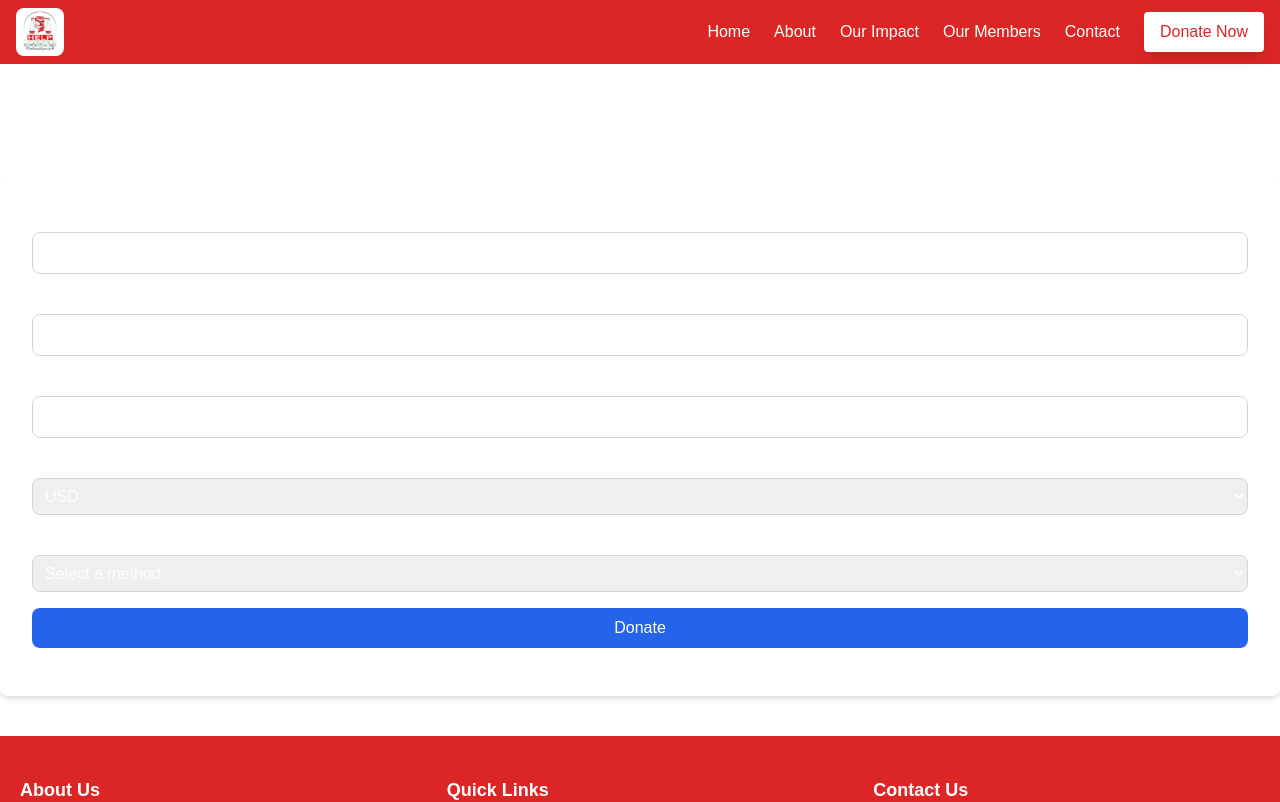
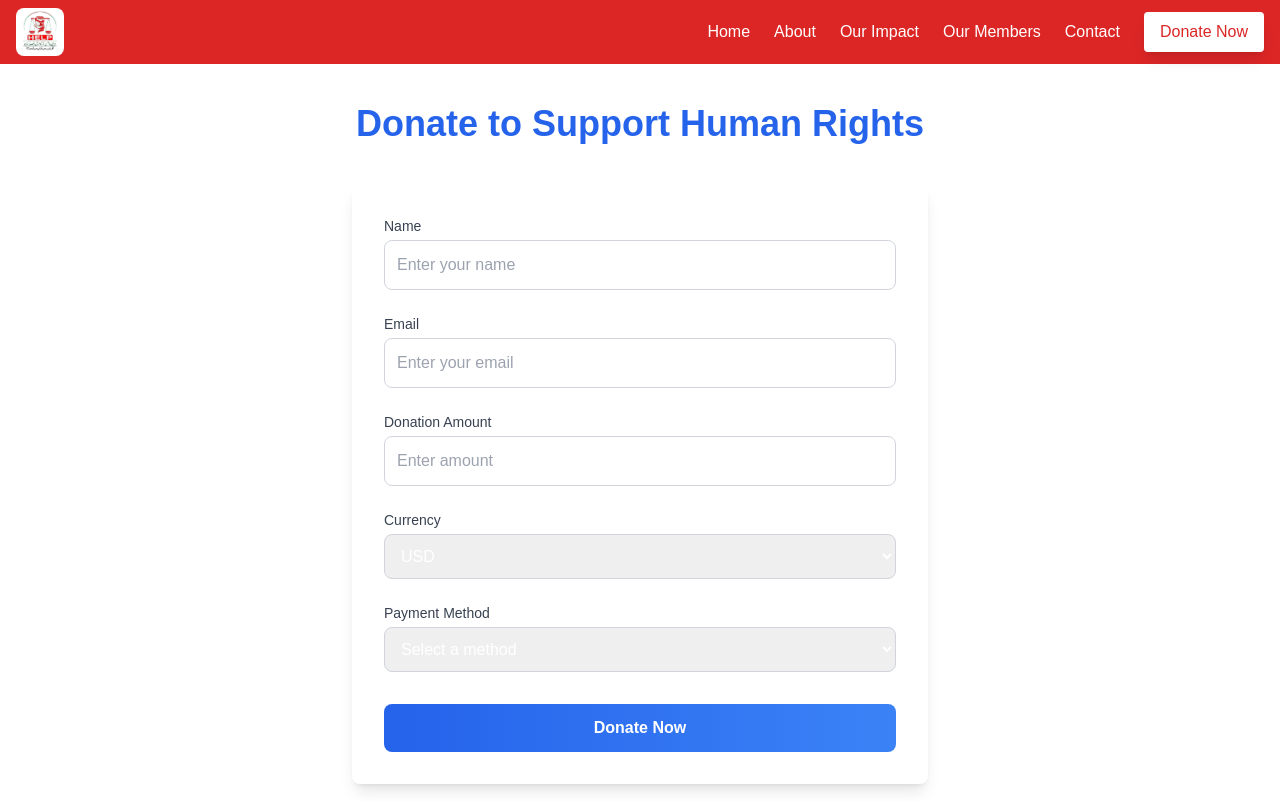
Before and after one commit to 786asifakbar/project, a React (Vite) app: page /donationForm in a window 1280 px wide. Shown: the top 802 px of the page. Built offline with nearby package versions, Linux system fonts and the light colour scheme.

Commit message:
modify pages

```diff
--- a/src/pages/DonationForm.jsx
+++ b/src/pages/DonationForm.jsx
@@ -56,59 +56,62 @@ const DonationForm = () => {
   };
 
   return (
-    <div className="container mx-auto py-10">
-      <h1 className="text-4xl font-bold text-center mb-8">
+    <div className="container mx-auto py-10 px-4 sm:px-6 lg:px-8">
+      <h1 className="text-4xl font-bold text-center mb-10 text-blue-600">
         Donate to Support Human Rights
       </h1>
 
-      <form onSubmit={openConfirmationDialog} className="bg-white p-8 rounded-lg shadow-md">
-        <div className="mb-4">
-          <label className="block text-sm font-medium mb-1" htmlFor="name">Name</label>
+      <form onSubmit={openConfirmationDialog} className="bg-white p-8 rounded-lg shadow-lg max-w-xl mx-auto">
+        <div className="mb-6">
+          <label className="block text-sm font-medium text-gray-700 mb-1" htmlFor="name">Name</label>
           <input
             id="name"
             name="name"
             type="text"
             value={formData.name}
             onChange={handleChange}
-            className={`w-full border ${errors.name ? 'border-red-500' : 'border-gray-300'} rounded-lg p-2`}
+            className={`w-full border ${errors.name ? 'border-red-500' : 'border-gray-300'} rounded-lg p-3 focus:outline-none focus:ring-2 focus:ring-blue-500`}
+            placeholder="Enter your name"
           />
           {errors.name && <span className="text-red-500 text-sm">{errors.name}</span>}
         </div>
 
-        <div className="mb-4">
-          <label className="block text-sm font-medium mb-1" htmlFor="email">Email</label>
+        <div className="mb-6">
+          <label className="block text-sm font-medium text-gray-700 mb-1" htmlFor="email">Email</label>
           <input
             id="email"
             name="email"
             type="email"
             value={formData.email}
             onChange={handleChange}
-            className={`w-full border ${errors.email ? 'border-red-500' : 'border-gray-300'} rounded-lg p-2`}
+            className={`w-full border ${errors.email ? 'border-red-500' : 'border-gray-300'} rounded-lg p-3 focus:outline-none focus:ring-2 focus:ring-blue-500`}
+            placeholder="Enter your email"
           />
           {errors.email && <span className="text-red-500 text-sm">{errors.email}</span>}
         </div>
 
-        <div className="mb-4">
-          <label className="block text-sm font-medium mb-1" htmlFor="amount">Donation Amount</label>
+        <div className="mb-6">
+          <label className="block text-sm font-medium text-gray-700 mb-1" htmlFor="amount">Donation Amount</label>
           <input
             id="amount"
             name="amount"
             type="number"
             value={formData.amount}
             onChange={handleChange}
-            className={`w-full border ${errors.amount ? 'border-red-500' : 'border-gray-300'} rounded-lg p-2`}
+            className={`w-full border ${errors.amount ? 'border-red-500' : 'border-gray-300'} rounded-lg p-3 focus:outline-none focus:ring-2 focus:ring-blue-500`}
+            placeholder="Enter amount"
           />
           {errors.amount && <span className="text-red-500 text-sm">{errors.amount}</span>}
         </div>
 
-        <div className="mb-4">
-          <label className="block text-sm font-medium mb-1" htmlFor="currency">Currency</label>
+        <div className="mb-6">
+          <label className="block text-sm font-medium text-gray-700 mb-1" htmlFor="currency">Currency</label>
           <select
             id="currency"
             name="currency"
             value={formData.currency}
             onChange={handleChange}
-            className="w-full border border-gray-300 rounded-lg p-2"
+            className="w-full border border-gray-300 rounded-lg p-3 focus:outline-none focus:ring-2 focus:ring-blue-500"
           >
             <option value="PKR">PKR</option>
             <option value="USD">USD</option>
@@ -117,14 +120,14 @@ const DonationForm = () => {
           </select>
         </div>
 
-        <div className="mb-4">
-          <label className="block text-sm font-medium mb-1" htmlFor="paymentMethod">Payment Method</label>
+        <div className="mb-6">
+          <label className="block text-sm font-medium text-gray-700 mb-1" htmlFor="paymentMethod">Payment Method</label>
           <select
             id="paymentMethod"
             name="paymentMethod"
             value={formData.paymentMethod}
             onChange={handleChange}
-            className={`w-full border ${errors.paymentMethod ? 'border-red-500' : 'border-gray-300'} rounded-lg p-2`}
+            className={`w-full border ${errors.paymentMethod ? 'border-red-500' : 'border-gray-300'} rounded-lg p-3 focus:outline-none focus:ring-2 focus:ring-blue-500`}
           >
             <option value="">Select a method</option>
             <option value="Credit Card">Credit Card</option>
@@ -134,25 +137,35 @@ const DonationForm = () => {
           {errors.paymentMethod && <span className="text-red-500 text-sm">{errors.paymentMethod}</span>}
         </div>
 
-        <div className="mb-4">
+        <div className="mt-8">
           <button
             type="submit"
-            className="w-full bg-blue-600 text-white py-2 rounded-lg hover:bg-blue-700"
+            className="w-full bg-gradient-to-r from-blue-600 to-blue-500 text-white font-bold py-3 rounded-lg hover:from-blue-700 hover:to-blue-600 transition-all duration-300"
           >
-            Donate
+            Donate Now
           </button>
         </div>
       </form>
 
       {/* Confirmation Dialog */}
       {isModalOpen && (
-        <div className="fixed inset-0 flex items-center justify-center z-50">
-          <div className="bg-white rounded-lg shadow-md p-5 w-80">
+        <div className="fixed inset-0 flex items-center justify-center z-50 bg-black bg-opacity-50">
+          <div className="bg-white rounded-lg shadow-lg p-6 w-96">
             <h2 className="text-lg font-bold mb-4">Confirm Your Donation</h2>
             <p>Please confirm your donation of {formData.amount} {formData.currency} using {formData.paymentMethod}.</p>
-            <div className="flex justify-between mt-4">
-              <button onClick={closeConfirmationDialog} className="text-gray-600 hover:text-gray-800">Cancel</button>
-              <button onClick={confirmDonation} className="bg-blue-600 text-white py-2 px-4 rounded-lg hover:bg-blue-700">Confirm & Donate</button>
+            <div className="flex justify-between mt-6">
+              <button
+                onClick={closeConfirmationDialog}
+                className="text-gray-600 hover:text-gray-800"
+              >
+                Cancel
+              </button>
+              <button
+                onClick={confirmDonation}
+                className="bg-blue-600 text-white py-2 px-4 rounded-lg hover:bg-blue-700"
+              >
+                Confirm & Donate
+              </button>
             </div>
           </div>
         </div>
--- a/src/pages/HelpEducation.jsx
+++ b/src/pages/HelpEducation.jsx
@@ -1,20 +1,83 @@
-import PassPro from "./PassPro";
-import EducationalPage from './PageOfEdu';
 const HelpEducation = () => {
   return (
+    <>
+      {/* Hero Section */}
+      <div className="relative w-full h-[30vh] bg-cover bg-center" style={{ backgroundImage: `url('/education-bg.jpg')` }}>
+        <div className="flex items-center justify-center h-full bg-red-600 bg-opacity-50">
+          <h1 className="text-white text-6xl md:text-6xl font-bold z-10 text-center drop-shadow-lg">
+            Empower the Future through Education
+          </h1>
+        </div>
+      </div>
 
-    <>
+      {/* Education Section */}
+      <section className="max-w-7xl mx-auto px-6 py-16">
+        <div className="text-center mb-12">
+          <h2 className="text-4xl font-bold text-black">Free Education for Everyone</h2>
+          <p className="text-lg text-gray-700 mt-4">
+            Help Human Rights Organization is working towards providing equal education opportunities for all, promoting a brighter future.
+          </p>
+        </div>
 
-    <PassPro
-        backImgsrc="/Web-Icon.png"
-        secImg="/education.jpg"
-        title="Free Education for All"
-        p={`Help Human Rights Organization is dedicated to promoting human rights through the power of education. We believe that education is a fundamental right and a crucial tool for empowering individuals and communities. Our mission is to provide free, high-quality educational resources and opportunities to everyone, regardless of their socio-economic status.Free Educational Programs Offering a wide range of courses and learning materials for various age groups and educational levels.Collaborating with volunteer educators and experts to deliver comprehensive and engaging content.Accessible Learning Platforms:Utilizing online platforms to make education accessible to people worldwide.Ensuring that our resources are available in multiple languages to reach a diverse audience.`}
-      />
+        <div className="grid grid-cols-1 lg:grid-cols-2 gap-12">
+          <div className="relative overflow-hidden rounded-lg shadow-lg">
+            <img src="/education.jpg" alt="Education" className="w-full h-full object-cover" />
+            <div className="absolute inset-0 bg-blue-500 bg-opacity-50 flex items-center justify-center">
+              <p className="text-white text-2xl font-bold">Accessible Learning for All</p>
+            </div>
+          </div>
 
-    <EducationalPage />
-</>
-  )
-}
+          <div className="flex flex-col justify-center">
+            <h3 className="text-3xl font-bold text-gray-800 mb-4">Why Education Matters?</h3>
+            <p className="text-lg text-gray-600 mb-6">
+              Education is the foundation of any prosperous community. By offering free educational resources, we are helping to build a more informed and empowered society.
+            </p>
+            <ul className="list-disc list-inside space-y-4 text-gray-700">
+              <li>Free educational programs for children, youth, and adults.</li>
+              <li>Volunteer educators and experts providing their skills and knowledge.</li>
+              <li>Utilizing online platforms to make education accessible to everyone.</li>
+              <li>Courses available in multiple languages for diverse learners.</li>
+            </ul>
+          </div>
+        </div>
+      </section>
+
+      {/* Testimonials Section */}
+      <section className="bg-white text-black py-16">
+        <div className="max-w-7xl mx-auto text-center">
+          <h2 className="text-3xl font-bold text-white mb-10">What Our Students Say</h2>
+          <div className="grid grid-cols-1 md:grid-cols-2 lg:grid-cols-3 gap-8">
+            <div className="bg-white p-6 rounded-lg shadow-lg">
+              <p className="text-gray-700 italic">"Thanks to this program, I can now pursue my dreams and make a positive impact in my community!"</p>
+              <p className="mt-4 text-gray-900 font-bold">- Sarah Khan</p>
+            </div>
+            <div className="bg-white p-6 rounded-lg shadow-lg">
+              <p className="text-gray-700 italic">"The learning platform is easy to use, and the volunteer teachers are simply amazing!"</p>
+              <p className="mt-4 text-gray-900 font-bold">- Ahmed Ali</p>
+            </div>
+            <div className="bg-white p-6 rounded-lg shadow-lg">
+              <p className="text-gray-700 italic">"This initiative has given me a chance to continue my education despite financial hardships."</p>
+              <p className="mt-4 text-gray-900 font-bold">- Aisha Malik</p>
+            </div>
+          </div>
+        </div>
+      </section>
+
+      {/* Call to Action */}
+      <section className="bg-white py-16 text-center text-black">
+        <h2 className="text-3xl font-bold mb-6">Help Us Spread Education</h2>
+        <p className="text-lg mb-8">
+          Your support can bring education to those who need it the most. Help us make a lasting difference by donating today.
+        </p>
+        <a href="/DonationForm">
+          <button className="bg-red-500 text-white font-bold py-3 px-8 rounded-lg shadow-lg
+          hover:bg-red-600 transition duration-300">
+            Donate Now
+          </button>
+        </a>
+      </section>
+    </>
+  );
+};
 
 export default HelpEducation;
```
